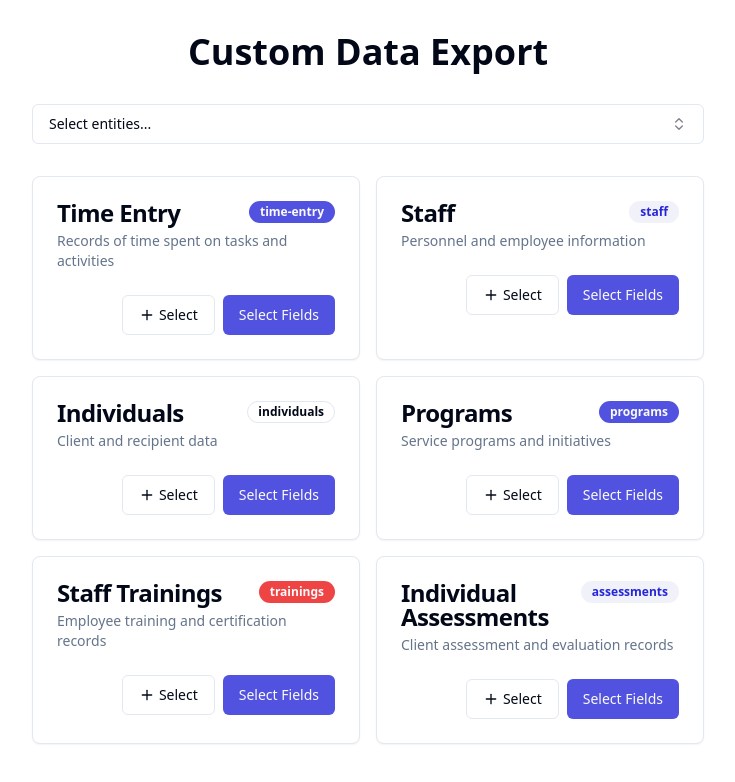
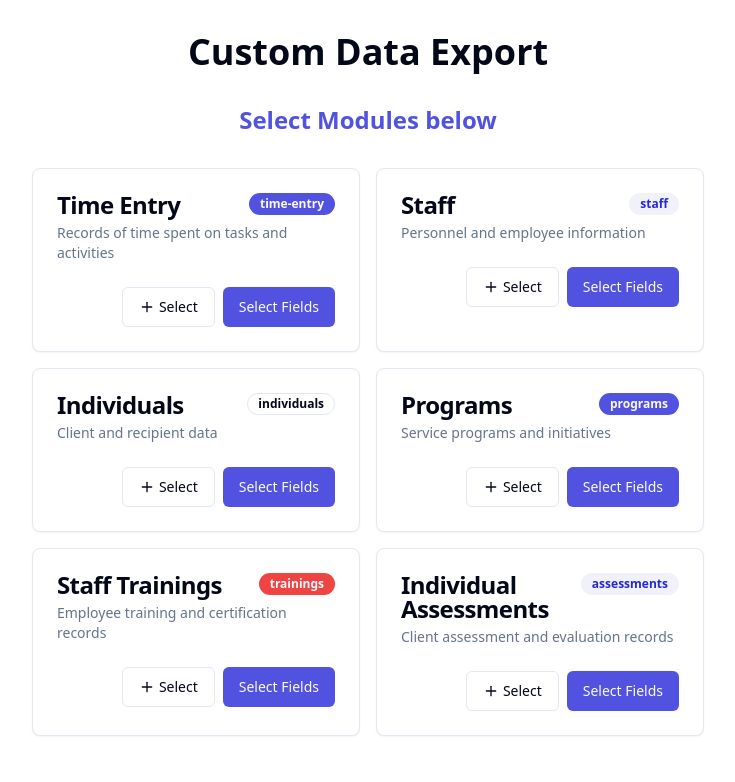
Before and after one commit to abdulmoeed-icm/custom-data-exports, a React (Vite) app: page /export in a window 1280 px wide. Shown: the top 782 px of the page, without its empty margins (272-1007 px from the left). Built offline with nearby package versions, Linux system fonts and the light colour scheme.

Commit message:
Refactor: Update dropdown label
Change the "select entities" dropdown to a heading.

```diff
--- a/src/pages/Export.tsx
+++ b/src/pages/Export.tsx
@@ -1,21 +1,8 @@
 
 import React, { useState, useEffect } from 'react';
 import { useNavigate } from 'react-router-dom';
-import { Check, ChevronsUpDown, AlertCircle, X } from "lucide-react";
-import { cn } from "@/lib/utils";
+import { AlertCircle, X } from "lucide-react";
 import { Button } from "@/components/ui/button";
-import {
-  Command,
-  CommandEmpty,
-  CommandGroup,
-  CommandInput,
-  CommandItem,
-} from "@/components/ui/command";
-import {
-  Popover,
-  PopoverContent,
-  PopoverTrigger,
-} from "@/components/ui/popover";
 import { entities as initialEntities, Entity } from '@/data/entities';
 import { EntityCard } from '@/components/export/entity-card';
 import { useToast } from "@/hooks/use-toast";
@@ -24,7 +11,6 @@ import { Badge } from "@/components/ui/badge";
 const Export = () => {
   const navigate = useNavigate();
   const { toast } = useToast();
-  const [open, setOpen] = useState(false);
   const [selectedEntities, setSelectedEntities] = useState<Entity[]>([]);
   const [entityList, setEntityList] = useState<Entity[]>([]);
   const [isLoading, setIsLoading] = useState(true);
@@ -67,8 +53,8 @@ const Export = () => {
     return () => clearTimeout(timer);
   }, []);
 
-  const handleSelectEntity = (currentValue: string) => {
-    const entity = entityList.find(e => e.id === currentValue);
+  const handleSelectEntity = (entityId: string) => {
+    const entity = entityList.find(e => e.id === entityId);
     if (!entity) {
       toast({
         variant: "destructive",
@@ -79,9 +65,9 @@ const Export = () => {
     }
 
     // Check if entity is already selected
-    if (selectedEntities.some(e => e.id === currentValue)) {
+    if (selectedEntities.some(e => e.id === entityId)) {
       // Remove from selection if already selected
-      setSelectedEntities(prev => prev.filter(e => e.id !== currentValue));
+      setSelectedEntities(prev => prev.filter(e => e.id !== entityId));
     } else {
       // Add to selection if not already selected
       setSelectedEntities(prev => [...prev, entity]);
@@ -140,48 +126,9 @@ const Export = () => {
         {entityList.length > 0 ? (
           <div className="space-y-4">
             {loaded && (
-              <Popover open={open} onOpenChange={setOpen}>
-                <PopoverTrigger asChild>
-                  <Button
-                    variant="outline"
-                    role="combobox"
-                    aria-expanded={open}
-                    className="w-full justify-between"
-                  >
-                    {selectedEntities.length > 0
-                      ? `${selectedEntities.length} entity/entities selected`
-                      : "Select entities..."}
-                    <ChevronsUpDown className="ml-2 h-4 w-4 shrink-0 opacity-50" />
-                  </Button>
-                </PopoverTrigger>
-                <PopoverContent className="w-full p-0">
-                  {loaded && entityList.length > 0 && (
-                    <Command>
-                      <CommandInput placeholder="Search entities..." />
-                      <CommandEmpty>No entity found.</CommandEmpty>
-                      <CommandGroup>
-                        {entityList.map((entity) => (
-                          <CommandItem
-                            key={entity.id}
-                            value={entity.id}
-                            onSelect={handleSelectEntity}
-                          >
-                            <div className="flex items-center">
-                              <Check
-                                className={cn(
-                                  "mr-2 h-4 w-4",
-                                  selectedEntities.some(e => e.id === entity.id) ? "opacity-100" : "opacity-0"
-                                )}
-                              />
-                              {entity.name}
-                            </div>
-                          </CommandItem>
-                        ))}
-                      </CommandGroup>
-                    </Command>
-                  )}
-                </PopoverContent>
-              </Popover>
+              <h2 className="text-2xl font-semibold text-center mb-4 text-primary">
+                Select Modules below
+              </h2>
             )}
 
             {/* Selected entities badges */}
```
